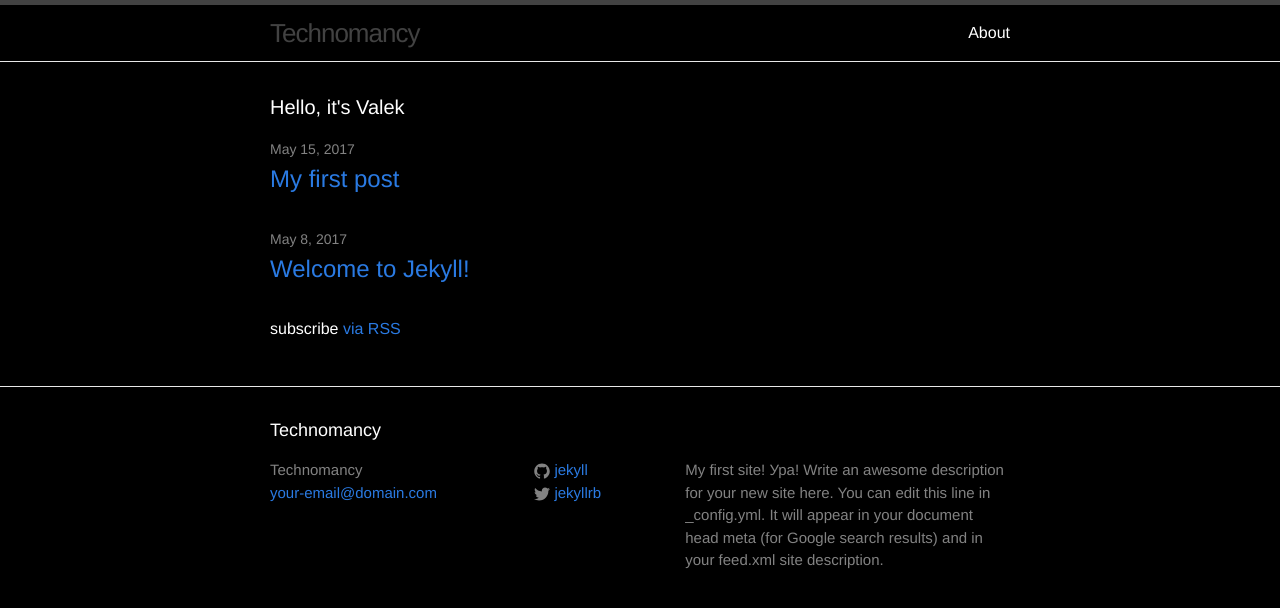
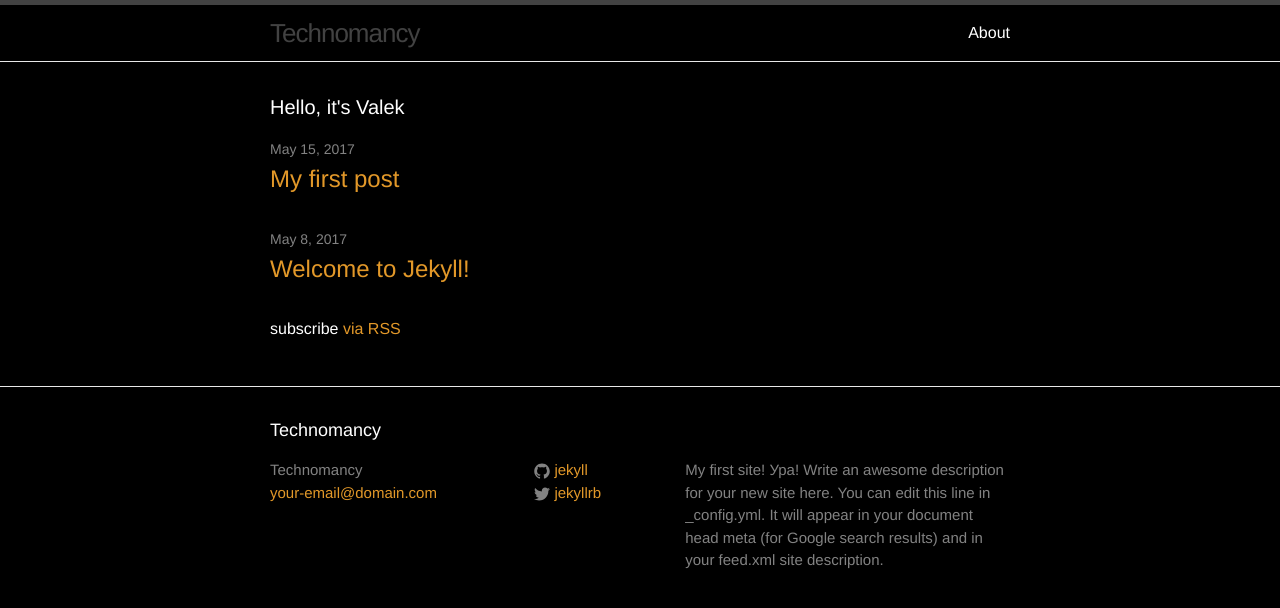
Before and after one commit to Valentinator/valentinator.github.io, a Jekyll site: the page built from index.html, in a window 1280 px wide. Shown: the top 608 px of the page. Built offline with Jekyll 4.4.1, drawn with Linux system fonts in a browser that asks for light colours.

Commit message:
Update main.scss

```diff
--- a/css/main.scss
+++ b/css/main.scss
@@ -16,7 +16,7 @@ $spacing-unit:     30px;
 
 $text-color:       #fff;
 $background-color: #000;
-$brand-color:      #2a7ae2;
+$brand-color:      #e29829;
 
 $grey-color:       #828282;
 $grey-color-light: lighten($grey-color, 40%);
```
